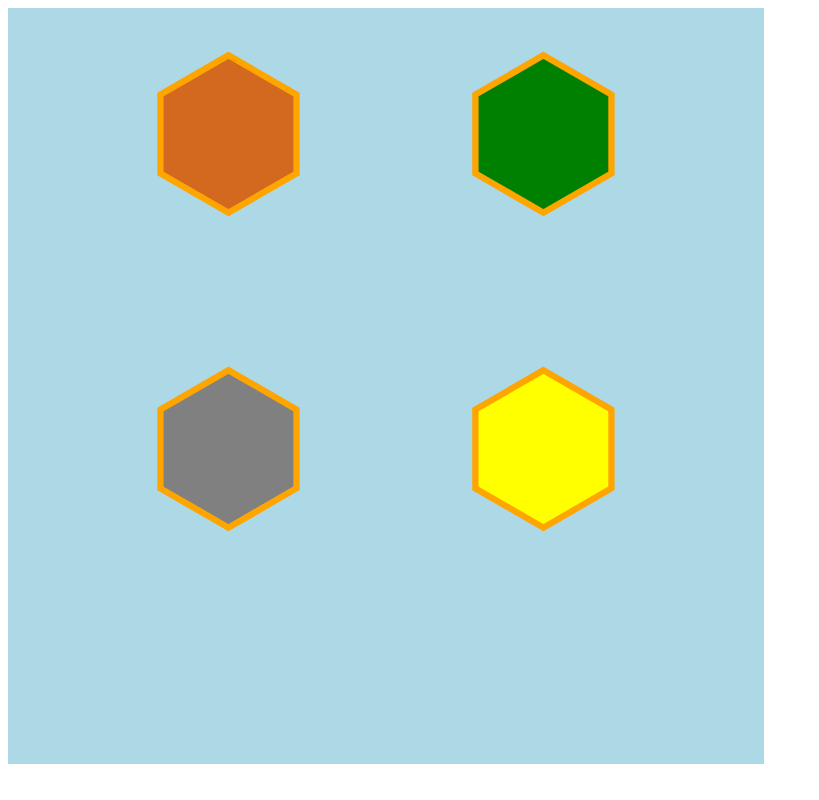
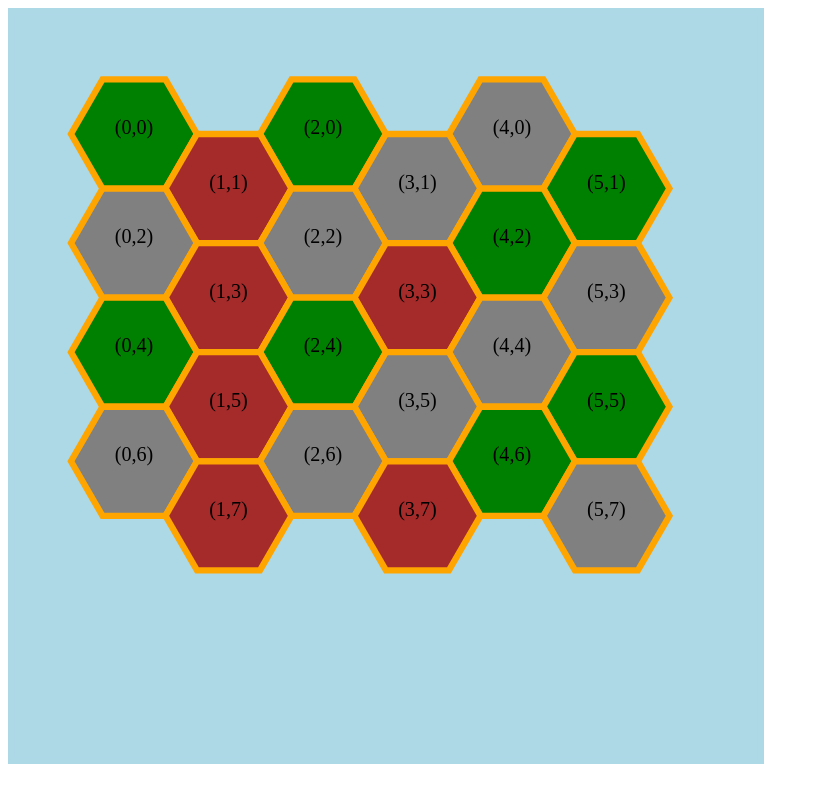
Before and after one commit to mozzzzy/catan, a plain HTML site: page client_js/index.html in a window 1280 px wide. Shown: the whole page, without its empty margins (0-819 px from the left). Drawn offline with nearby package versions, Linux system fonts and the light colour scheme.

Commit message:
client_js: add hex viewer

```diff
--- a/client_js/client.js
+++ b/client_js/client.js
@@ -1,12 +1,62 @@
+const R = 100;
+const OFFSET_X = 200;
+const OFFSET_Y = 200;
+const Resource = {
+  Iron: "gray",
+  Soil: "brown",
+  Tree: "green"
+};
+
 var map = new Vue({
   el: '#map',
   data: {
     cells: [
-      {color: "green", points: "850,75 958,137.5 958,262.5 850,325 742,262.6 742,137.5"},
-      {color: "chocolate", points: "350,75 458,137.5 458,262.5 350,325 242,262.6 242,137.5"},
-      {color: "gray", points: "350,575 458,637.5 458,762.5 350,825 242,762.6 242,637.5"},
-      {color: "yellow", points: "850,575 958,637.5 958,762.5 850,825 742,762.6 742,637.5"},
+      {resource: Resource.Tree, pos: {x: 0, y: 0}},
+      {resource: Resource.Tree, pos: {x: 2, y: 0}},
+      {resource: Resource.Iron, pos: {x: 4, y: 0}},
+      {resource: Resource.Soil, pos: {x: 1, y: 1}},
+      {resource: Resource.Iron, pos: {x: 3, y: 1}},
+      {resource: Resource.Tree, pos: {x: 5, y: 1}},
+      {resource: Resource.Iron, pos: {x: 0, y: 2}},
+      {resource: Resource.Iron, pos: {x: 2, y: 2}},
+      {resource: Resource.Tree, pos: {x: 4, y: 2}},
+      {resource: Resource.Soil, pos: {x: 1, y: 3}},
+      {resource: Resource.Soil, pos: {x: 3, y: 3}},
+      {resource: Resource.Iron, pos: {x: 5, y: 3}},
+      {resource: Resource.Tree, pos: {x: 0, y: 4}},
+      {resource: Resource.Tree, pos: {x: 2, y: 4}},
+      {resource: Resource.Iron, pos: {x: 4, y: 4}},
+      {resource: Resource.Soil, pos: {x: 1, y: 5}},
+      {resource: Resource.Iron, pos: {x: 3, y: 5}},
+      {resource: Resource.Tree, pos: {x: 5, y: 5}},
+      {resource: Resource.Iron, pos: {x: 0, y: 6}},
+      {resource: Resource.Iron, pos: {x: 2, y: 6}},
+      {resource: Resource.Tree, pos: {x: 4, y: 6}},
+      {resource: Resource.Soil, pos: {x: 1, y: 7}},
+      {resource: Resource.Soil, pos: {x: 3, y: 7}},
+      {resource: Resource.Iron, pos: {x: 5, y: 7}},
     ]
+  },
+  methods: {
+    svg_pos: function(pos) {
+      s = R * Math.sin(Math.PI / 3.0);
+      c = R * Math.cos(Math.PI / 3.0);
+
+      x = pos.x * (R + c) + OFFSET_X;
+      y = pos.y * s + OFFSET_Y;
+      return {x: x, y: y}
+    },
+    svg_points: function(pos) {
+      p = this.svg_pos(pos);
+      x = p.x, y = p.y;
+      res = (x + R) + "," + y + " ";
+      res += (x + c) + "," + (y + s) + " ";
+      res += (x - c) + "," + (y + s) + " ";
+      res += (x - R) + "," + y + " ";
+      res += (x - c) + "," + (y - s) + " ";
+      res += (x + c) + "," + (y - s) + " ";
+      return res
+    },
   }
 })
 
--- a/client_js/index.html
+++ b/client_js/index.html
@@ -1,7 +1,10 @@
 <body>
   <svg id="map" width="20cm" height="20cm" viewBox="0 0 1200 1200">
     <rect x="0" y="0" width="1200" height="1200" fill="lightblue" stroke="lightblue" stroke-width="20" />
-    <polygon v-bind:fill="c.color" stroke="orange" stroke-width="10" v-bind:points="c.points" v-for="c in cells" />
+    <polygon v-bind:fill="c.resource" stroke="orange" stroke-width="10" v-bind:points="svg_points(c.pos)" v-for="c in cells" />
+    <text v-bind:x="svg_pos(c.pos).x" v-bind:y="svg_pos(c.pos).y" font-size="32" text-anchor="middle" v-for="c in cells" >
+    {{ "(" + c.pos.x + "," + c.pos.y + ")" }}
+    </text>
   </svg>
 </body>
 
```
